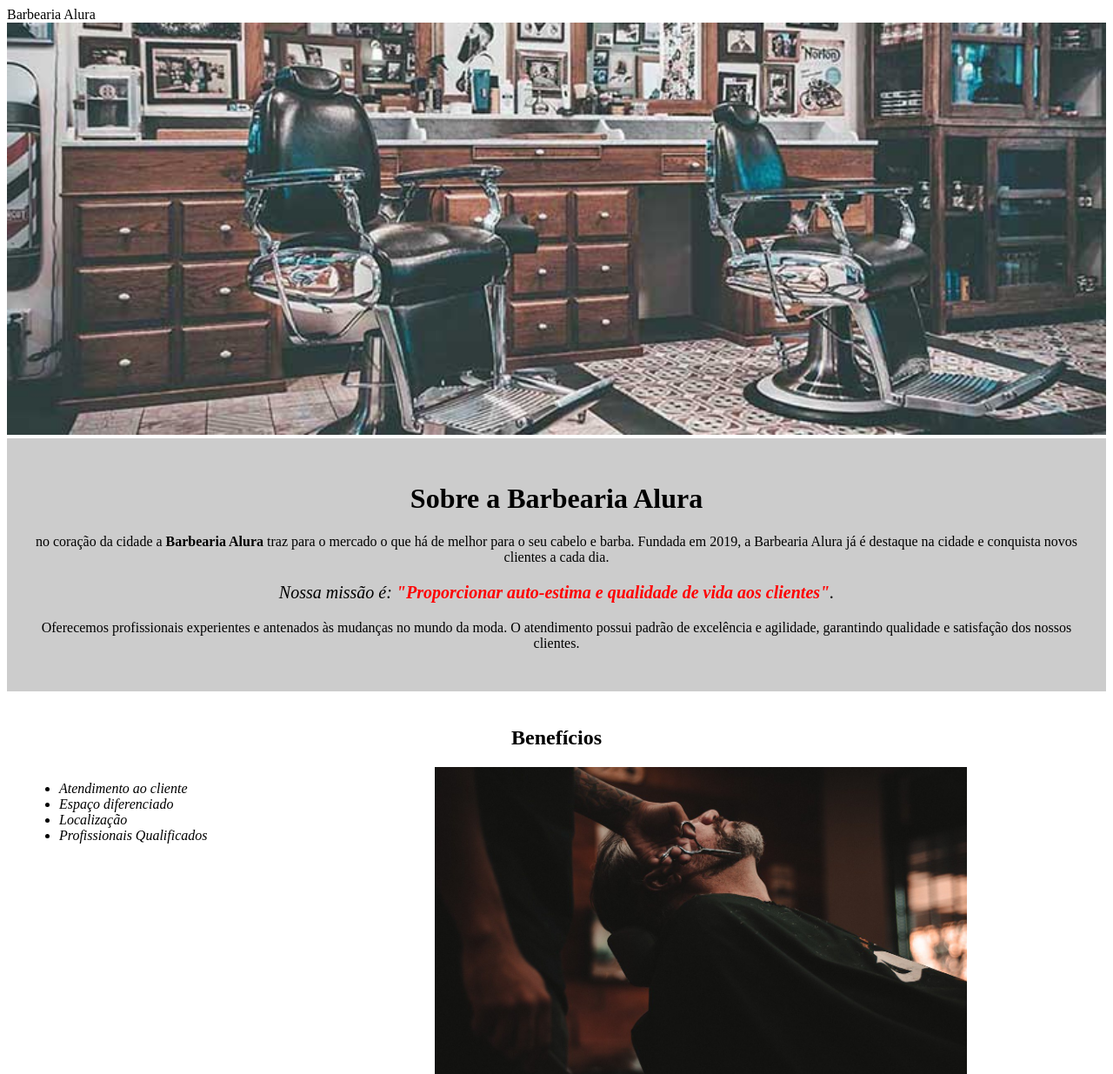
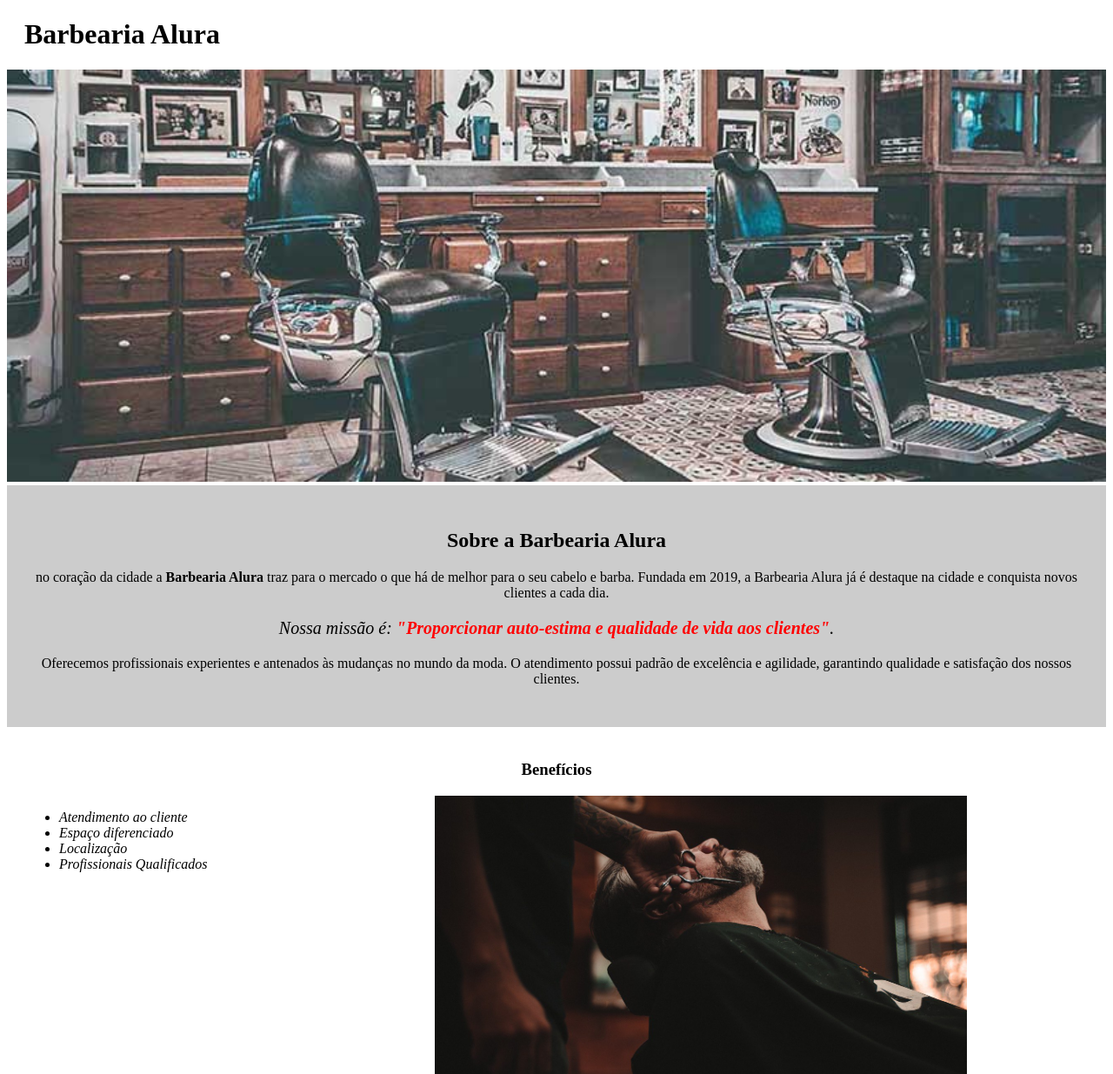
Before and after one commit to matheusmpandrade/barber_shop, a plain HTML site: page index.html in a window 1280 px wide. Shown: the top 1235 px of the page at 87% size. Drawn offline with Linux system fonts and the light colour scheme.

Commit message:
conteúdo da parte 1 do curso
códigos  finais da parte 1 do curso de html

```diff
--- a/index.html
+++ b/index.html
@@ -10,12 +10,12 @@
     </head>
     <body>
         <header>
-            Barbearia Alura
+            <h1 class="titulo-principal">Barbearia Alura</h1>
         </header>
 
         <img id="banner" src="banner.jpg">
         <div class="principal">
-            <h1>Sobre a Barbearia Alura</h1>
+            <h2 class="titulo-centralizado">Sobre a Barbearia Alura</h2>
 
             <p>no coração da cidade a <strong>Barbearia Alura</strong> traz para o mercado o que há de melhor para o seu cabelo e barba. Fundada em 2019, a Barbearia Alura já é destaque na cidade e conquista novos clientes a cada dia.</p>
 
@@ -25,7 +25,7 @@
         </div>
 
         <div class="beneficios">
-            <h2>Benefícios</h2>
+            <h3 class="titulo-centralizado">Benefícios</h3>
 
             <ul>
              <li class="itens">Atendimento ao cliente</li>
--- a/style.css
+++ b/style.css
@@ -12,7 +12,11 @@ body {
 
 }
 
-h1 {
+.titulo-principal {
+    padding-left: 20px;
+}
+
+.titulo-centralizado {
     text-align: center;
 }
 
@@ -40,10 +44,6 @@ em strong {
     font-style: italic;
 }
 
-h2 {
-    text-align: center;
-}
-
 ul {
     display: inline-block;
     vertical-align: top;
```
